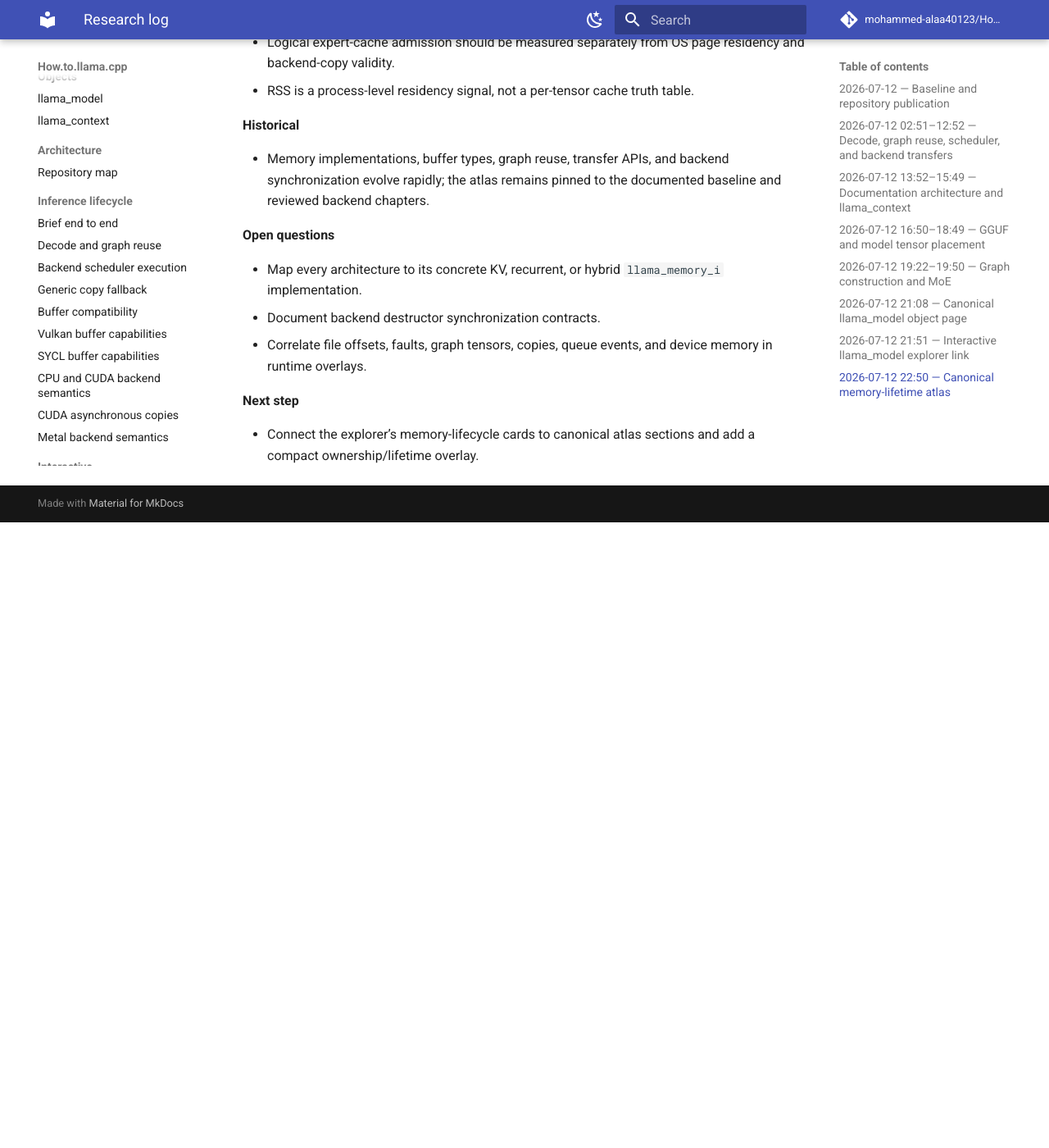
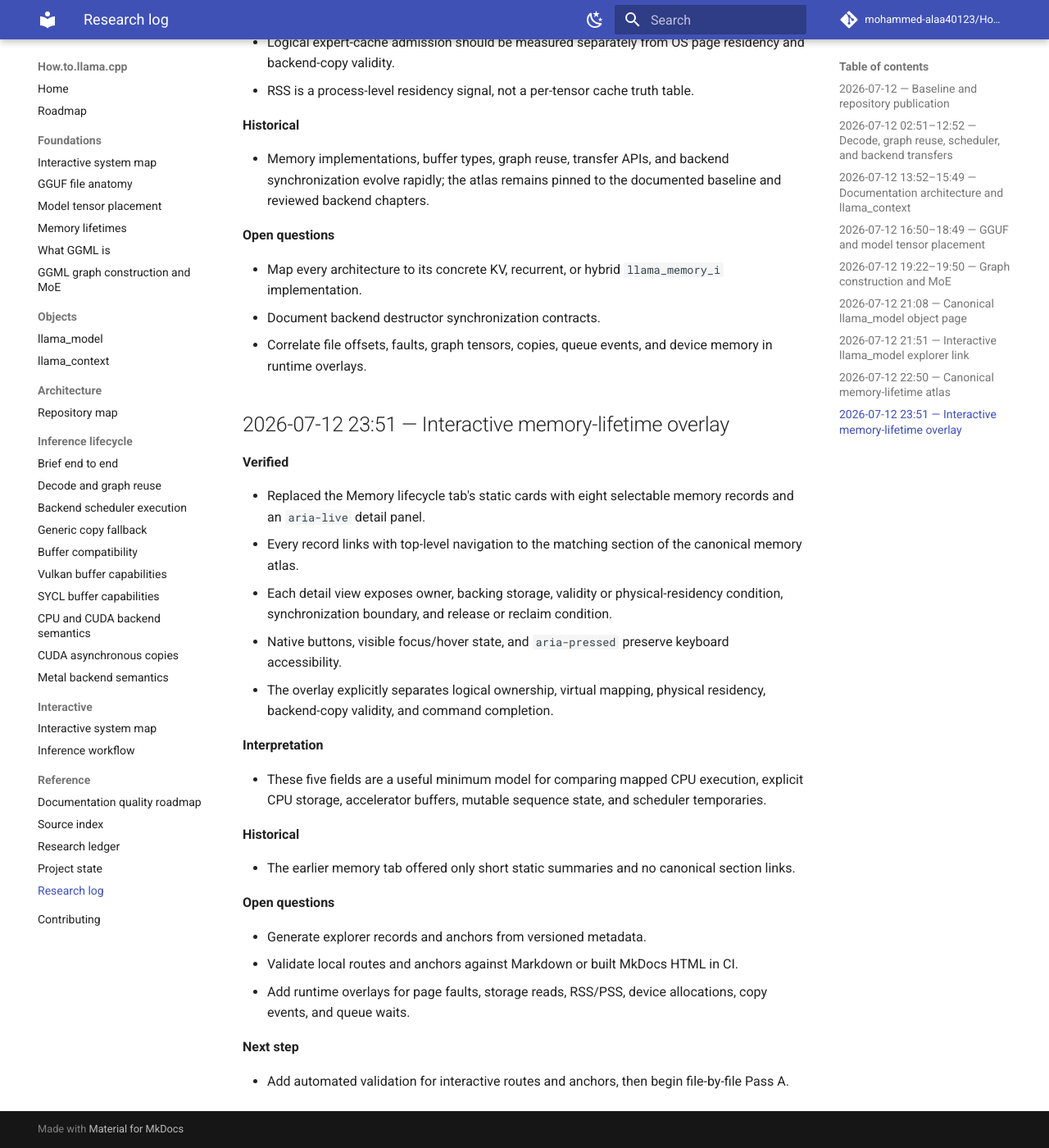
Before and after one commit to mohammed-alaa40123/How.to.llama.cpp, an MkDocs documentation site: the page built from docs/reference/research-log.md, in a window 1280 px wide and 1400 px high, scrolled down 4989 px. Shown: the whole window at 82% size. Built offline with MkDocs 1.6.1 and Material for MkDocs 9.7.7, drawn with Linux system fonts in a browser that asks for light colours; comment, search, counter and statistics services are not loaded; before the commit the page ends 5626 px from its top, so only the background shows below that.

Commit message:
docs: append interactive memory overlay research log

```diff
--- a/docs/reference/research-log.md
+++ b/docs/reference/research-log.md
@@ -147,6 +147,30 @@
 - Document backend destructor synchronization contracts.
 - Correlate file offsets, faults, graph tensors, copies, queue events, and device memory in runtime overlays.
 
+## 2026-07-12 23:51 — Interactive memory-lifetime overlay
+
+**Verified**
+
+- Replaced the Memory lifecycle tab's static cards with eight selectable memory records and an `aria-live` detail panel.
+- Every record links with top-level navigation to the matching section of the canonical memory atlas.
+- Each detail view exposes owner, backing storage, validity or physical-residency condition, synchronization boundary, and release or reclaim condition.
+- Native buttons, visible focus/hover state, and `aria-pressed` preserve keyboard accessibility.
+- The overlay explicitly separates logical ownership, virtual mapping, physical residency, backend-copy validity, and command completion.
+
+**Interpretation**
+
+- These five fields are a useful minimum model for comparing mapped CPU execution, explicit CPU storage, accelerator buffers, mutable sequence state, and scheduler temporaries.
+
+**Historical**
+
+- The earlier memory tab offered only short static summaries and no canonical section links.
+
+**Open questions**
+
+- Generate explorer records and anchors from versioned metadata.
+- Validate local routes and anchors against Markdown or built MkDocs HTML in CI.
+- Add runtime overlays for page faults, storage reads, RSS/PSS, device allocations, copy events, and queue waits.
+
 **Next step**
 
-- Connect the explorer’s memory-lifecycle cards to canonical atlas sections and add a compact ownership/lifetime overlay.
+- Add automated validation for interactive routes and anchors, then begin file-by-file Pass A.
```
